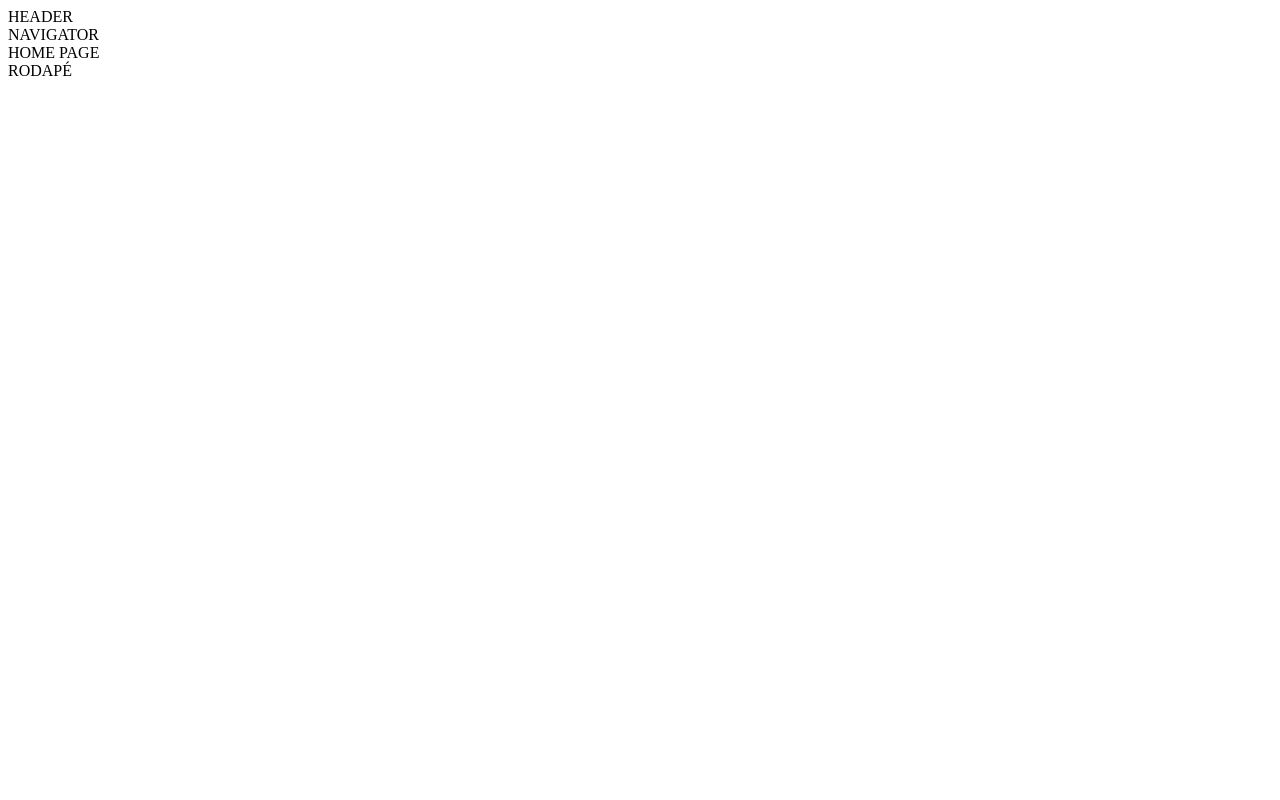
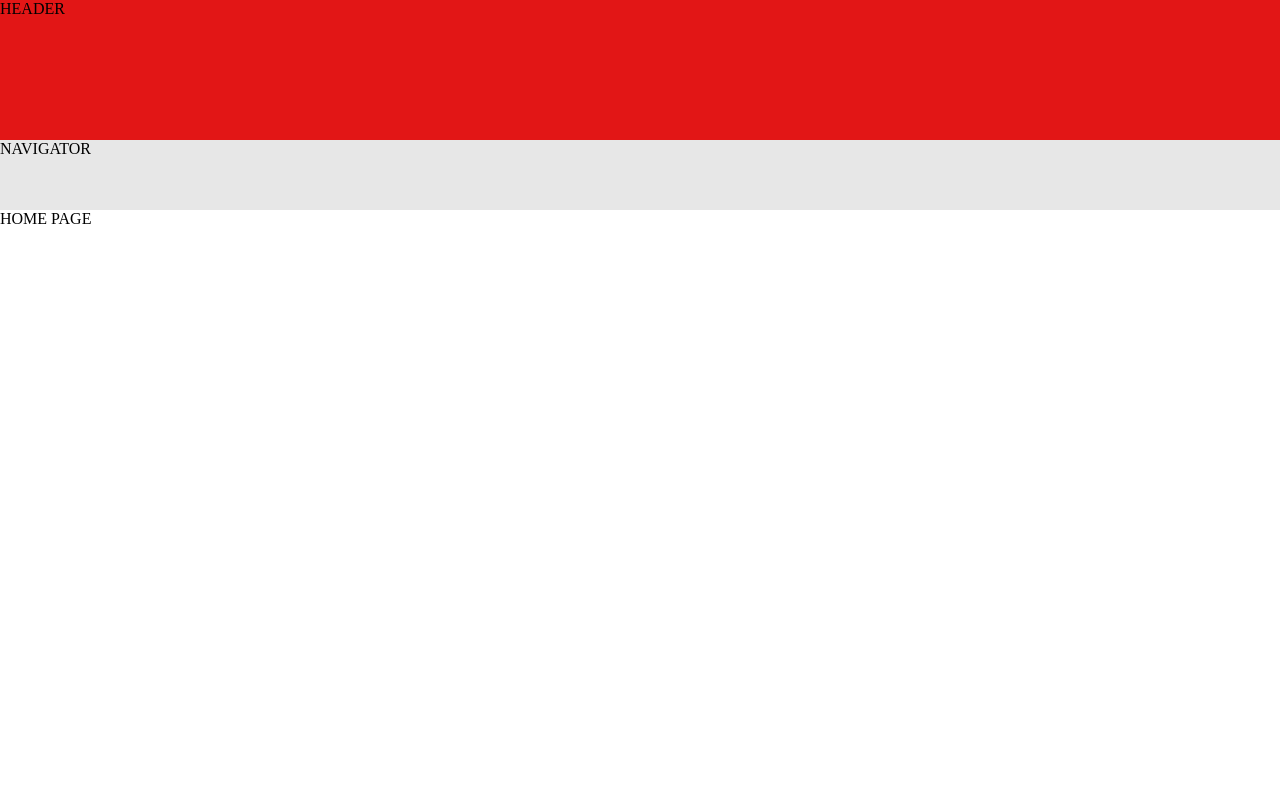
Before and after one commit to pcesarofc/loja-virtual, a React (Create React App) app: page / in a window 1280 px wide. Shown: the top 800 px of the page. Built offline with nearby package versions, Linux system fonts and the light colour scheme.

Commit message:
Router criado

```diff
--- a/src/layout/Navigator.jsx
+++ b/src/layout/Navigator.jsx
@@ -1,7 +1,7 @@
 import { React } from '../config/configComponents';
 
 const Navigator = () => {
-    return <nav className="nav-page">NAVIGATOR</nav>
+    return <nav className="navigator-page">NAVIGATOR</nav>
 }
 
 export default Navigator;
--- a/src/sass/app.scss
+++ b/src/sass/app.scss
@@ -0,0 +1,34 @@
+html, #root{
+    width: 100%;
+    height: 100%;
+}
+
+body{
+    margin: 0;
+    width: 100%;
+    height: 100%;
+}
+
+.app{
+    height: 100%;
+    display: grid;
+    grid-template-columns: 1fr;
+    grid-template-rows: 140px 70px 1fr 200px;
+}
+
+.home-page{
+    height: 800px;
+    background-color: white;
+}
+
+.header-page{
+    background-color: #E21616;
+}
+
+.navigator-page{
+    background-color: #E7E7E7;
+}
+
+.footer-page{
+    background-color: white;
+}
```
